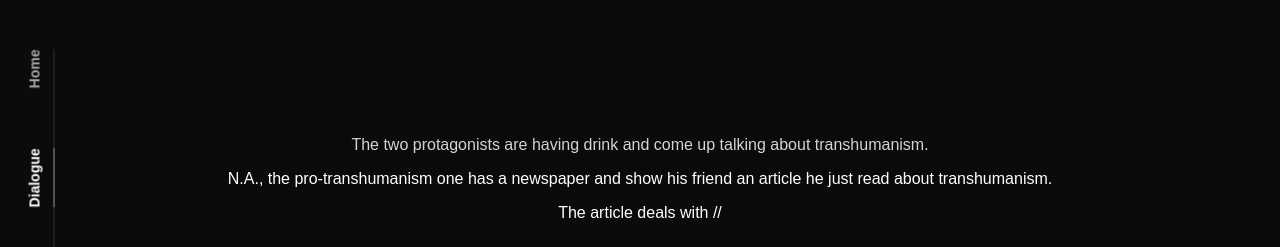
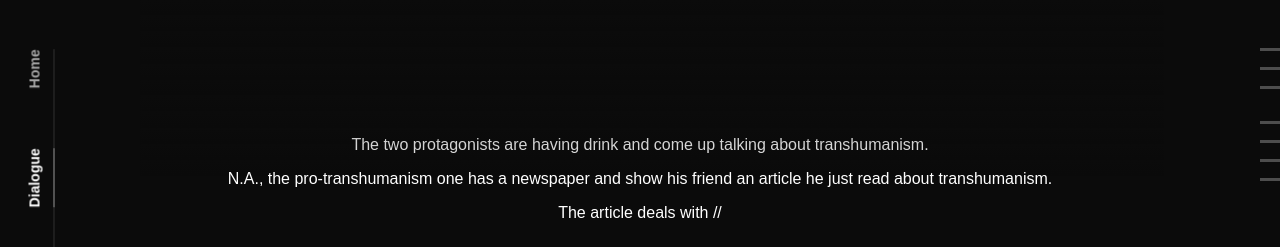
Before and after one commit to AlexandreMasse/transhumanism, a Vue app: page /transhumanism/dialogue in a window 1280 px wide. Shown: the top 247 px of the page. Built offline with nearby package versions, Linux system fonts and the light colour scheme.

Commit message:
Dialogue side progression + years in json

```diff
--- a/src/components/Dialogue.vue
+++ b/src/components/Dialogue.vue
@@ -1,13 +1,10 @@
 <template>
   <div id="dialogue">
     <div class="gradient-top"></div>
+
+    <dialogue-side-progression :dialogue="dialogue"></dialogue-side-progression>
+
     <div class="dialogue-container">
-
-      <!--dans la navigation -->
-      <!--<div v-for="(month, index) in dialogue" :key="index">-->
-        <!--<p class="month-title">{{month.monthName}}</p>-->
-      <!--</div>-->
-      <!-- dialogue -->
       <div class="narration-intro">
         <p>The two protagonists are having drink and come up talking about transhumanism.</p>
 
@@ -15,7 +12,8 @@
 
         <p>The article deals with //</p>
       </div>
-      <div v-for="(month, index) in dialogue" :key="index">
+        <div v-for="(year, index) in dialogue" :key="index">
+          <div v-for="(month, index) in year.months" :key="index">
               <div v-for="(word, index) in month.words" :key="index">
               <div v-if="word.type === 'NA'" class="dialogue-block na-talking">
                 <div class="dialogue-name">N.A.</div>
@@ -40,13 +38,16 @@
           </div>
         </div>
     </div>
+  </div>
 </template>
 
 <script>
 import dialogue from '@/data/dialogue.json'
+import DialogueSideProgression from '@/components/DialogueSideProgression'
 
 export default {
   name: 'Dialogue',
+  components: {DialogueSideProgression},
   data () {
     return {
       title: 'Dialogue',
@@ -79,7 +80,6 @@ export default {
   .narration-intro {
     text-align: center;
     margin-bottom: 10vh;
-    /*pour éviter que le début du dialogue soit dans le dégradé*/
     padding-top: 10vh;
   }
 
--- /dev/null
+++ b/src/components/DialogueSideProgression.vue
@@ -0,0 +1,62 @@
+<template>
+  <div id="dialogue-side-progression">
+
+    <p class="year-title">
+      <!--{{ dialogue.yearName }}-->
+    </p>
+    <div v-for="(year, index) in dialogue" :key="index">
+      <div v-for="(month, index) in year.months" :key="index">
+        <div class="line"></div>
+        <!--<div class="line before"></div>-->
+        <!--<div class="line active"></div>-->
+        <!--<div class="month active">-->
+          <!--{{ month.monthName }}-->
+        <!--</div>-->
+        <!--<div class="line after"></div>-->
+      </div>
+    </div>
+  </div>
+</template>
+
+<script>
+export default {
+  name: 'DialogueSideProgression',
+  props: ['dialogue'],
+  data () {
+    return {
+    }
+  }
+}
+</script>
+
+<style scoped lang="scss">
+  #dialogue-side-progression {
+    display: flex;
+    flex-direction: column;
+    align-items: center;
+    position: fixed;
+    top: 0vh;
+    right: 0;
+    cursor: pointer;
+
+    .line {
+      content: '';
+      background: #4D4D4D;
+      height: 3px;
+      width: 20px;
+      margin: 2vh 0;
+
+      &:hover {
+        background: white;
+      }
+    }
+    .before, .after {
+      width: 30px;
+    }
+
+    .active {
+      width: 40px;
+      background: white;
+    }
+  }
+</style>
--- a/src/data/dialogue.json
+++ b/src/data/dialogue.json
@@ -1,4 +1,7 @@
 [
+  {
+    "yearName": "2017",
+    "months": [
       {
         "monthName": "October",
         "words": [
@@ -24,5 +27,36 @@
             "content_after": "! It could even reduce my bills ! he says, laughing."
           }
         ]
+      },
+      {
+        "monthName": "November",
+        "words": []
+      },
+      {
+        "monthName": "December",
+        "words": []
       }
     ]
+  },
+  {
+    "yearName": "2018",
+    "months": [
+      {
+        "monthName": "January",
+        "words": []
+      },
+      {
+        "monthName": "February",
+        "words": []
+      },
+      {
+        "monthName": "March",
+        "words": []
+      },
+      {
+        "monthName": "April",
+        "words": []
+      }
+    ]
+  }
+]
```
Lines whose indentation alone changed are shown as unchanged.
